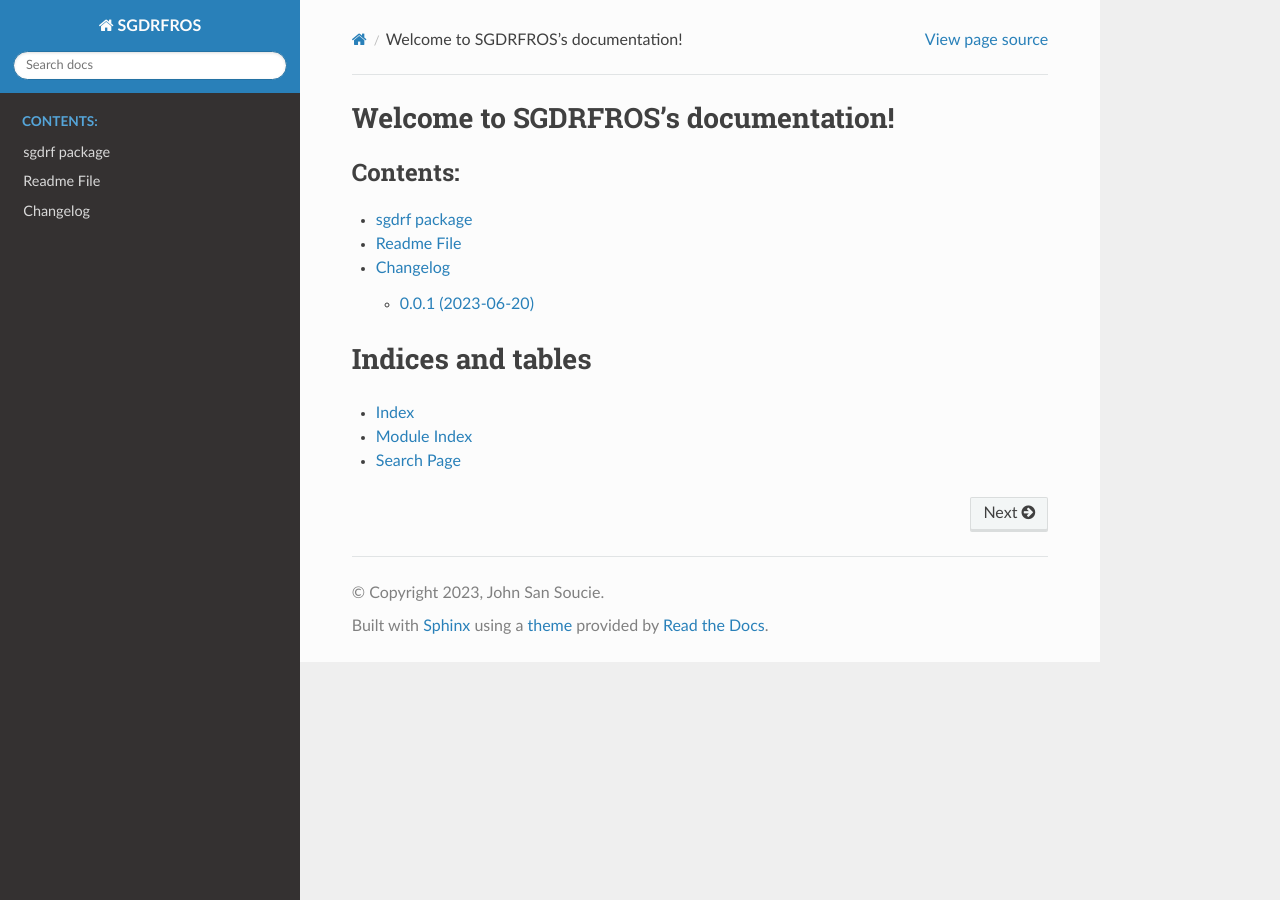
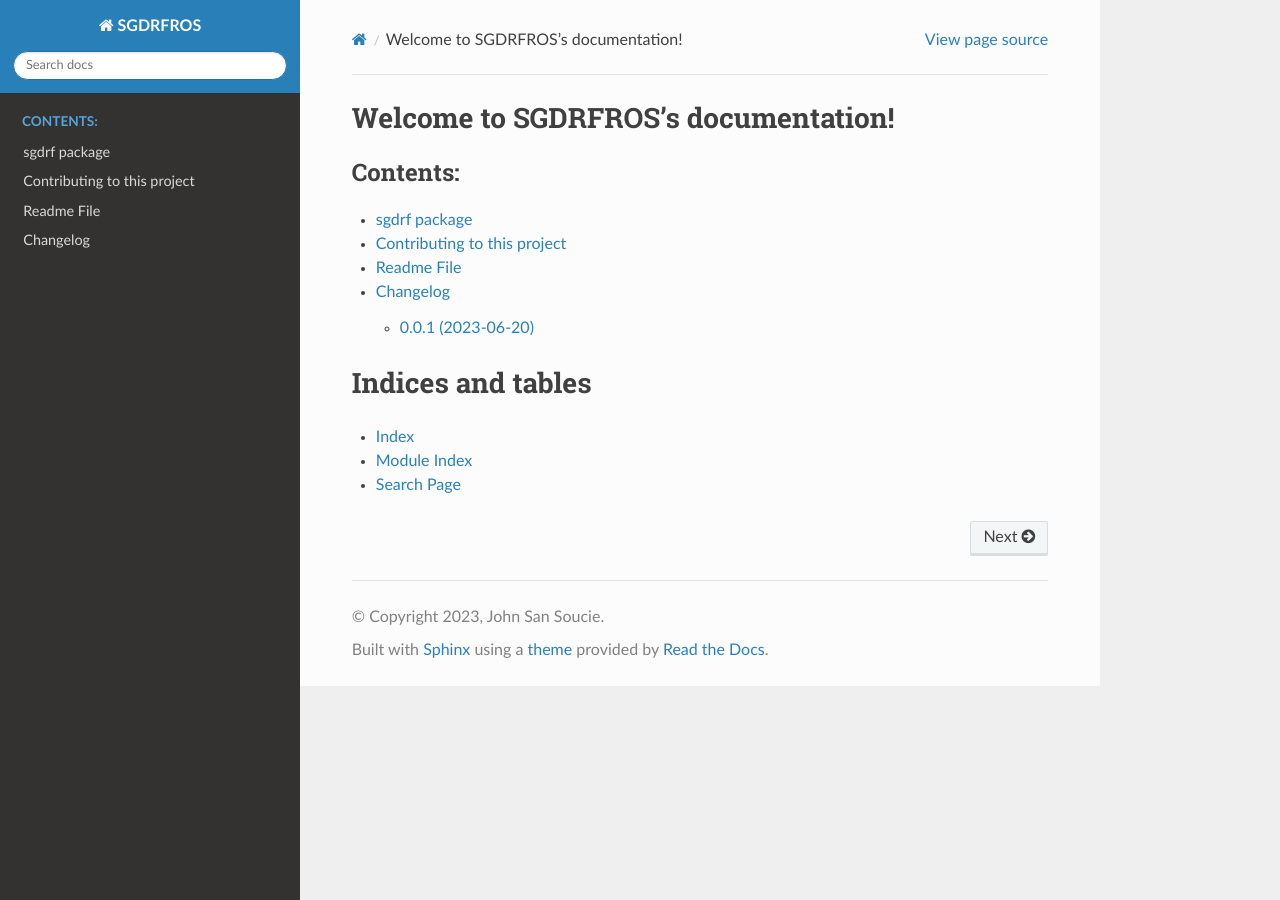
Before and after one commit to san-soucie/sgdrfros, a Sphinx documentation site: the page built from sgdrf/docs/source/index.rst, in a window 1280 px wide. Built offline with Sphinx 7.4.7 and the Read the Docs theme 2.0.0, drawn with Linux system fonts in a browser that asks for light colours.

```diff
--- a/sgdrf/docs/source/conf.py
+++ b/sgdrf/docs/source/conf.py
@@ -37,6 +37,7 @@ extensions = [
     "sphinx.ext.coverage",
     "sphinx.ext.githubpages",
     "sphinx.ext.napoleon",
+    "sphinx-mdinclude",
 ]
 
 # Add any paths that contain templates here, relative to this directory.
--- a/sgdrf/docs/source/contributing.rst
+++ b/sgdrf/docs/source/contributing.rst
@@ -1,4 +1,4 @@
 Contributing to this project
-===========
+============================
 
 .. mdinclude:: ../../../CONTRIBUTING.md
--- a/sgdrf/docs/source/index.rst
+++ b/sgdrf/docs/source/index.rst
@@ -6,6 +6,7 @@ Welcome to SGDRFROS's documentation!
    :caption: Contents:
 
    sgdrf
+   contributing
    readme
    changelog
 
```
